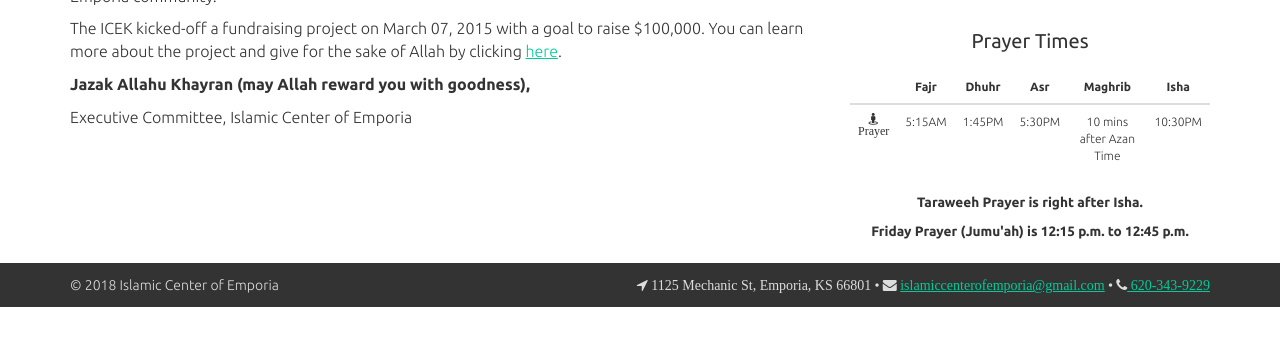
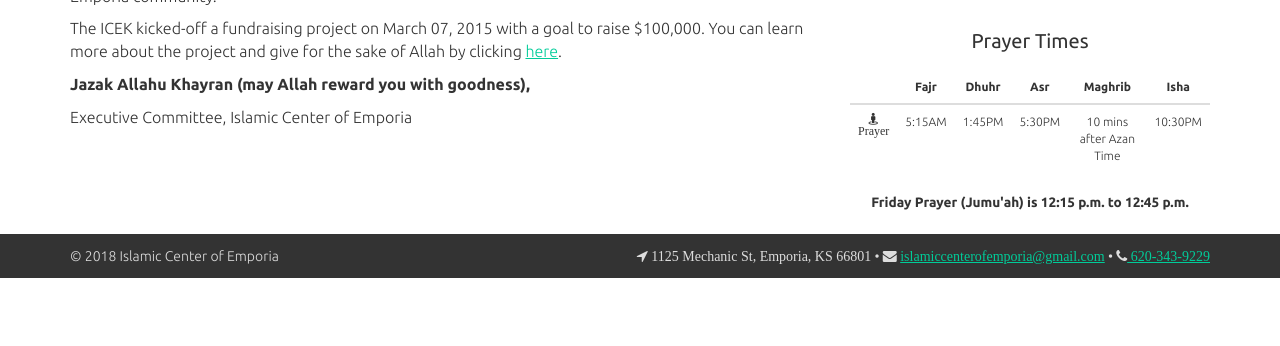
Before and after one commit to fourfridays/fourfridays.github.io, a Jekyll site: the page built from 1-index.html, in a window 1280 px wide, cut to the strip 504-850 px from the top of the page. Built offline with Jekyll 4.4.1, drawn with Linux system fonts in a browser that asks for light colours; nearby versions of some CDN libraries.

Commit message:
removed taraweeh prayers info

```diff
--- a/_layouts/page.html
+++ b/_layouts/page.html
@@ -35,6 +35,5 @@
       </tr>
     </tbody>
   </table>
-  <p class="text-center small"><strong>Taraweeh Prayer is right after Isha.</strong></p>
   <p class="text-center small"><strong>Friday Prayer (Jumu'ah) is 12:15 p.m. to 12:45 p.m.</strong></p>
 </div>
```
